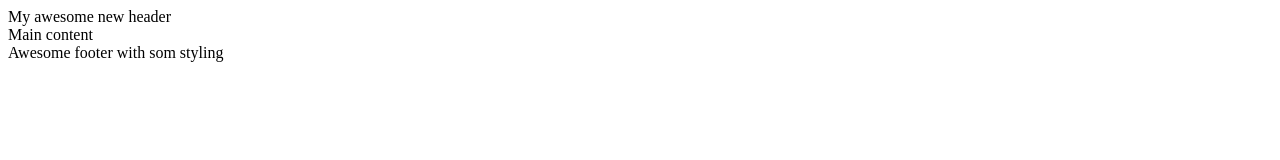
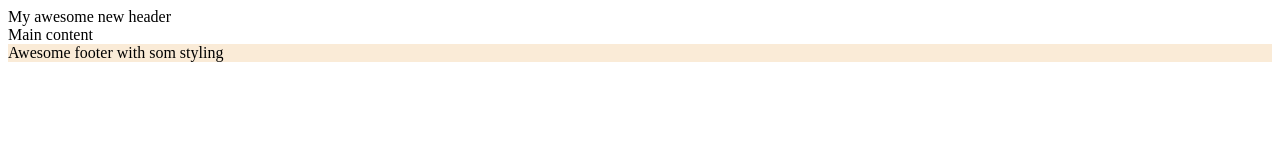
Before and after one commit to elovisa/gittest, a plain HTML site: page index.html in a window 1280 px wide. Drawn offline with Linux system fonts and the light colour scheme.

Commit message:
done with super awesome footer

```diff
--- /dev/null
+++ b/css/style.css
@@ -0,0 +1,3 @@
+footer{
+    background-color: antiquewhite;
+}
--- a/index.html
+++ b/index.html
@@ -5,6 +5,7 @@
     <meta http-equiv="X-UA-Compatible" content="IE=edge">
     <meta name="viewport" content="width=device-width, initial-scale=1.0">
     <title>Document</title>
+    <link rel="stylesheet" href="css/style.css">
 </head>
 <body>
     <header>My awesome new header</header>
```
